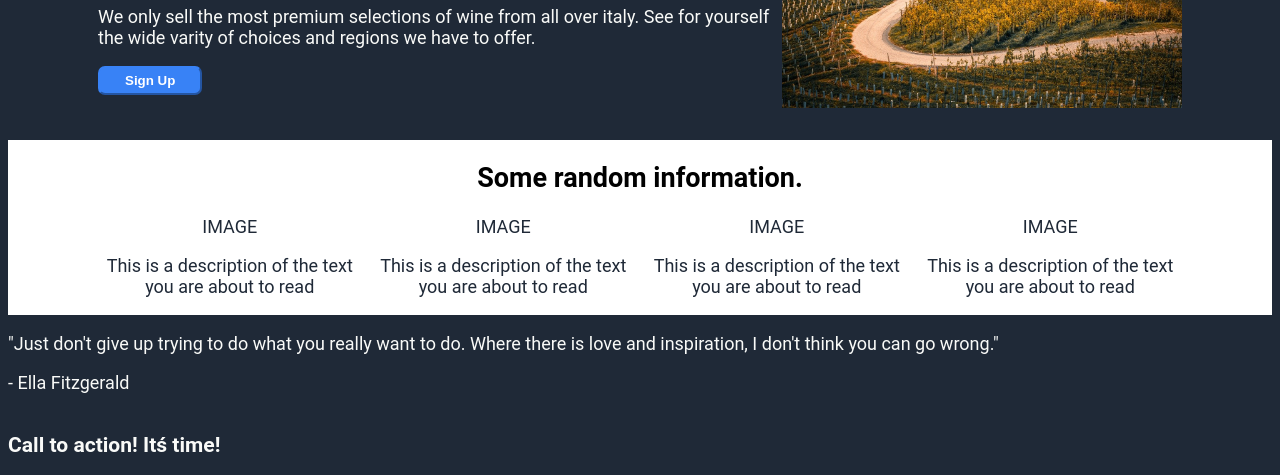
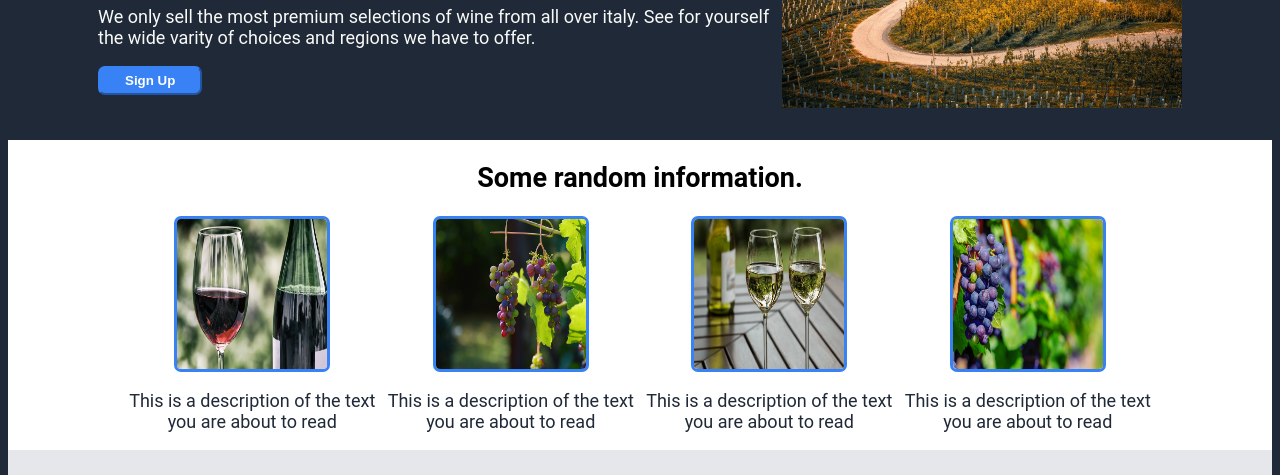
Before and after one commit to JonusBurger/TOP-Webpage, a plain HTML site: page index.html in a window 1280 px wide. Shown: the part 285-760 px from the top of the page. Drawn offline with Linux system fonts and the light colour scheme.

Commit message:
style main section

```diff
--- a/index.html
+++ b/index.html
@@ -28,27 +28,26 @@
             <h2>Some random information.</h2>
             <div class="main-subsection">
                 <div class="image-div">
-                    IMAGE
+                    <img class="main-images" src="images/Redwine.jpg" alt="Image of a Redwine">
                     <p>This is a description of the text you are about to read</p>
                 </div>
                 <div class="image-div">
-                    IMAGE
+                    <img class="main-images" src="images/grape.jpg" alt="Image of a Grape">
                     <p>This is a description of the text you are about to read</p>
                 </div>
                 <div class="image-div">
-                    IMAGE
+                    <img class="main-images" src="images/Whitewine.jpg" alt="Image of a Whitewine">
                     <p>This is a description of the text you are about to read</p>
                 </div>
                 <div class="image-div">
-                    IMAGE
+                    <img class="main-images" src="images/Grape_2.jpg" alt="Image of a Grape">
                     <p>This is a description of the text you are about to read</p>
                 </div>
             </div>
         </section>
-        <section>
+        <section class="qoute">
             <p>"Just don't give up trying to do what you really want to do. Where there is love and inspiration, I don't think you can go wrong."</p>
-            <p>- Ella Fitzgerald</p>
-
+            <p class="author">- Ella Fitzgerald</p>
         </section>
         <section>
             <section>
--- a/style.css
+++ b/style.css
@@ -63,7 +63,7 @@ button {
     display: flex;
     justify-content: center;
     gap: 10px;
-    padding: 0 90px;
+    padding: 0 120px;
 }
 .image-div{
     display: flex;
@@ -71,3 +71,24 @@ button {
     align-items: center;
     text-align: center
 }
+.main-images{
+    width: 150px;
+    height: 150px;
+    border-radius: 7px;
+    border: 3px solid #3882F6;
+}
+.qoute{
+    display: flex;
+    flex-direction: column;
+    justify-content: center;
+    background-color: #E5E7EB;
+    padding: 0 120px;
+    font-size: 36px;
+    font-style: italic;
+    color: #1F2937;
+}
+.author{
+    align-self: end;
+    font-weight: 700;
+    color: black;
+}
```
